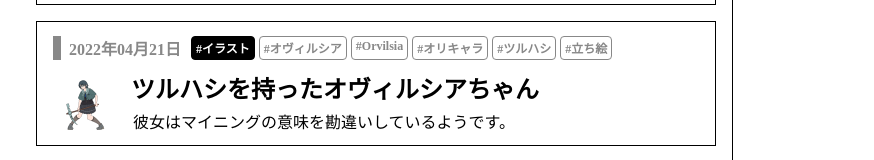
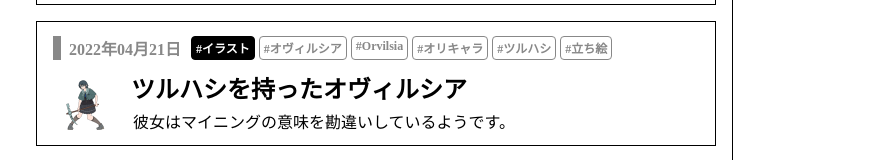
Before and after one commit to indFunction/OfficialPage, a Next.js app: page / in a window 1280 px wide. Shown: the part 781-941 px from the top of the page, without its empty margins (140-1014 px from the left). Built offline with nearby package versions, Linux system fonts and the light colour scheme; what better-react-mathjax would draw is missing.

Commit message:
記事0014を修正

```diff
--- a/src/posts/0014.mdx
+++ b/src/posts/0014.mdx
@@ -1,6 +1,6 @@
 ---
 thumbnail: '/media/thumbnails/0014.png'
-title: 'ツルハシを持ったオヴィルシアちゃん'
+title: 'ツルハシを持ったオヴィルシア'
 description: '彼女はマイニングの意味を勘違いしているようです。'
 date: [2022, 4, 21]
 category: 'illustration'
--- a/src/posts/postSummary.json
+++ b/src/posts/postSummary.json
@@ -53,7 +53,7 @@
         "path": "0014",
         "isPublish": true,
         "thumbnail": "/media/thumbnails/0014.png",
-        "title": "ツルハシを持ったオヴィルシアちゃん",
+        "title": "ツルハシを持ったオヴィルシア",
         "description": "彼女はマイニングの意味を勘違いしているようです。",
         "date": [2022, 4, 21],
         "category": "illustration",
```
